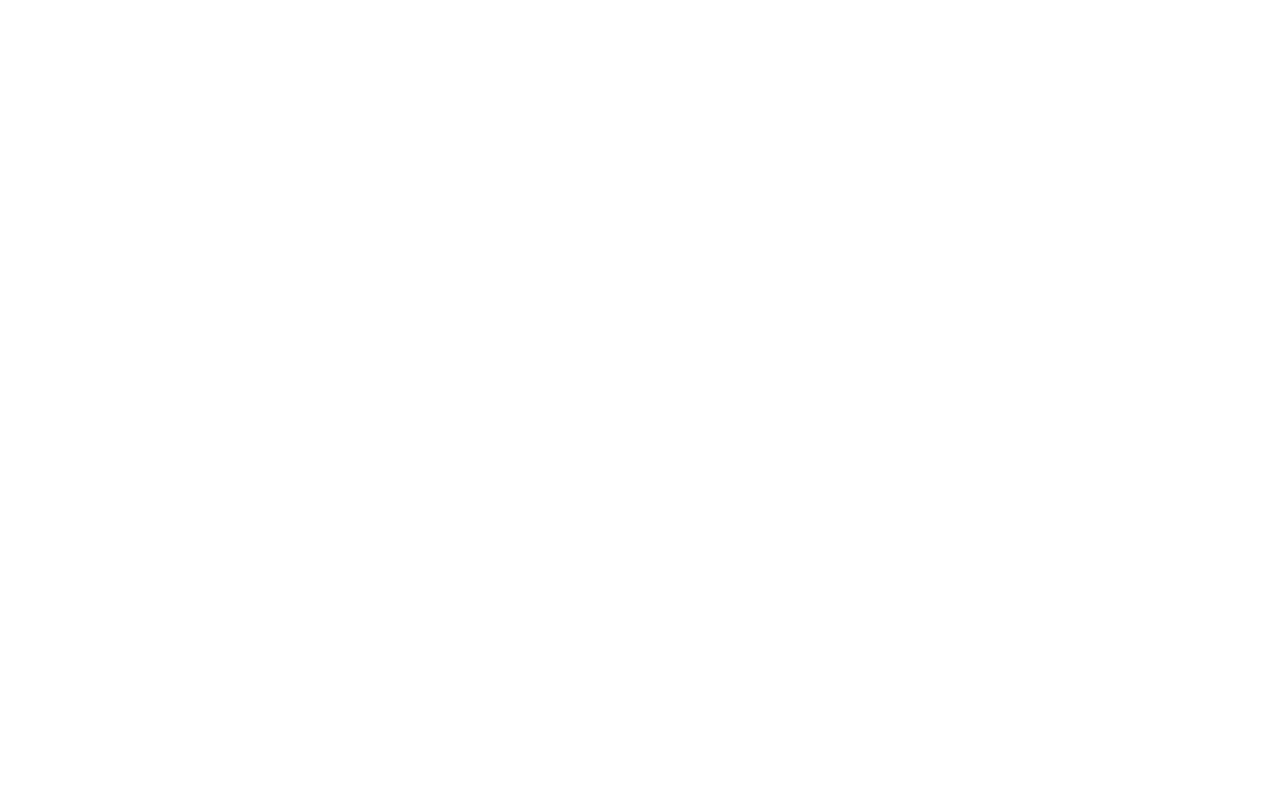
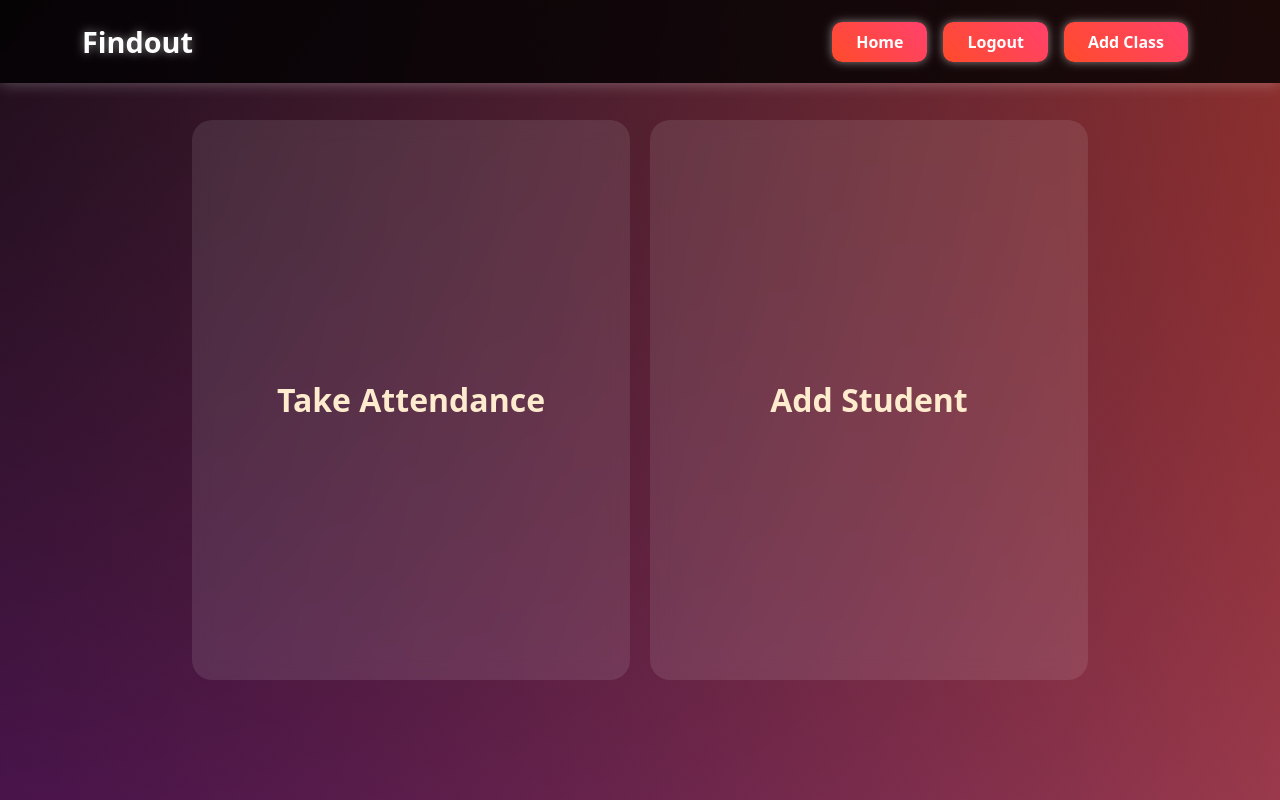
Before and after one commit to Srishanth-023/BIT-25, a Django app: page / in a window 1280 px wide. Before the commit the page is empty. Run offline with Django 5.2, Linux system fonts and the light colour scheme; the visitor is signed in with stand-in values (Sample User, id 1).

Commit message:
Index added

```diff
--- a/myapp/attendance/models.py
+++ b/myapp/attendance/models.py
@@ -5,7 +5,7 @@
 
 class Class(models.Model):
     name = models.CharField(max_length=50, unique=True)
-    incharge = models.ForeignKey(User, on_delete=models.SET_NULL, null=True)#
+    incharge = models.ForeignKey(User, on_delete=models.SET_NULL, null=True,unique=True)#
 
     def __str__(self):
         return f"{self.name} (Incharge: {self.incharge.username if self.incharge else 'None'})"
--- a/myapp/attendance/templates/attendance/addclass.html
+++ b/myapp/attendance/templates/attendance/addclass.html
@@ -9,8 +9,11 @@
 {% block body %}
 
 <div class="d-flex justify-content-center align-items-center vh-100">
+
     {% include "attendance/includes/messages.html" %}
+    <div class="fixed-top">{% include "attendance/includes/navbar.html" %}</div>
     <div class="custom-card text-center">
+
         <h2 class="mb-4 text-white">Create New Class</h2>
 
         {% if form.non_field_errors %}
--- a/myapp/attendance/templates/attendance/addstudent.html
+++ b/myapp/attendance/templates/attendance/addstudent.html
@@ -7,8 +7,11 @@
 
 {% block body %}
 
+
 <div class="container mt-5 d-flex justify-content-center align-items-center min-vh-100">
+    <div class="fixed-top">{% include "attendance/includes/navbar.html" %}</div>
     <div class="card p-4 shadow-lg custom-card">
+
         <h2 class="mb-4 text-center text-white">Student Registration</h2>
 
         {% if student_form.non_field_errors %}
--- /dev/null
+++ b/myapp/attendance/templates/attendance/includes/navbar.html
@@ -0,0 +1,59 @@
+{% load static %}
+
+<nav class="navbar navbar-expand-lg navbar-dark custom-navbar">
+    <div class="container">
+        <a class="navbar-brand" href="#">Findout</a>
+        <button class="navbar-toggler" type="button" data-bs-toggle="collapse" data-bs-target="#navbarNav" aria-controls="navbarNav" aria-expanded="false" aria-label="Toggle navigation">
+            <span class="navbar-toggler-icon"></span>
+        </button>
+        <div class="collapse navbar-collapse justify-content-end" id="navbarNav">
+            <ul class="navbar-nav">
+                <li class="nav-item me-3">
+                    <a class="nav-link btn-glow px-4 py-2" href="">Home</a>
+                </li>
+                <li class="nav-item me-3">
+                    <a class="nav-link btn-glow px-4 py-2" href="">Logout</a>
+                </li>
+                {% if request.user.is_superuser %}
+                <li class="nav-item">
+                    <a class="nav-link btn-glow px-4 py-2" href="">Add Class</a>
+                </li>
+                {% endif %}
+            </ul>
+        </div>
+    </div>
+</nav>
+
+<style>
+    .custom-navbar {
+        background: rgba(0, 0, 0, 0.8);
+        padding: 15px 0;
+        box-shadow: 0 0 15px rgba(255, 255, 255, 0.3);
+    }
+
+    .navbar-brand {
+        font-weight: bold;
+        font-size: 1.8rem;
+        color: #fff !important;
+        text-shadow: 0 0 10px rgba(255, 255, 255, 0.5);
+    }
+
+    .btn-glow {
+        background: linear-gradient(45deg, #ff4b2b, #ff416c);
+        border: none;
+        color: #fff !important;
+        font-weight: bold;
+        border-radius: 10px;
+        transition: all 0.3s ease-in-out;
+        box-shadow: 0 0 10px rgba(255, 255, 255, 0.5);
+    }
+
+    .btn-glow:hover {
+        background: linear-gradient(45deg, #ff416c, #ff4b2b);
+        box-shadow: 0 0 20px rgba(255, 255, 255, 0.8);
+    }
+
+    .nav-item {
+        margin-right: 10px;
+    }
+</style>
--- a/myapp/attendance/templates/attendance/index.html
+++ b/myapp/attendance/templates/attendance/index.html
@@ -1,8 +1,50 @@
 {% extends "attendance/includes/base.html" %}
 {% load static %}
 
+{% block style %}
+<link rel="stylesheet" href="{% static 'attendance/addstudent.css' %}">
+<style>
+    .full-page {
+        height: 100vh;
+        display: flex;
+        justify-content: center;
+        align-items: center;
+    }
+    .square-container {
+        display: grid;
+        grid-template-columns: 1fr 1fr;
+        gap: 20px;
+        width: 70vw;
+        height: 70vh;
+    }
+    .square-btn {
+        display: flex;
+        justify-content: center;
+        align-items: center;
+        background: rgba(255, 255, 255, 0.1);
+        backdrop-filter: blur(10px);
+        border-radius: 20px;
+        text-decoration: none;
+        font-size: 2rem;
+        font-weight: bold;
+        color: blanchedalmond;
+        text-align: center;
+        transition: transform 0.3s ease-in-out, box-shadow 0.3s ease-in-out;
+    }
+    .square-btn:hover {
+        transform: scale(1.05);
+        box-shadow: 0 0 20px rgba(255, 255, 255, 0.8);
+    }
+</style>
+{% endblock style %}
+
 {% block body %}
-
 {% include "attendance/includes/messages.html" %}
-
+<div class="fixed-top">{% include "attendance/includes/navbar.html" %}</div>
+<div class="container full-page">
+    <div class="square-container">
+        <a href="{% url 'attendance:takeattendance' %}" class="square-btn">Take Attendance</a>
+        <a href="{% url 'attendance:addstudent' %}" class="square-btn">Add Student</a>
+    </div>
+</div>
 {% endblock body %}
--- a/myapp/attendance/views.py
+++ b/myapp/attendance/views.py
@@ -113,6 +113,7 @@
         messages.warning(request,"You don't have permission to do this action.")
         return redirect(reverse("attendance:index"))
 
+
 @login_required(login_url=reverse_lazy('attendance:login'))
 def take_attendance(request):
     mp_face_mesh = mp.solutions.face_mesh
@@ -138,9 +139,12 @@
 
     known_face_encodings = []
     known_face_names = []
+    count = 1
     for student_image in student_images:
 
         try:
+            count+=1
+            print(count)
             image = face_recognition.load_image_file(student_image.image)
             encoding = face_recognition.face_encodings(image, model="hog", num_jitters=10)
 
```
Also changed, not shown: myapp/attendance/migrations/0009_alter_class_incharge.py (added).
